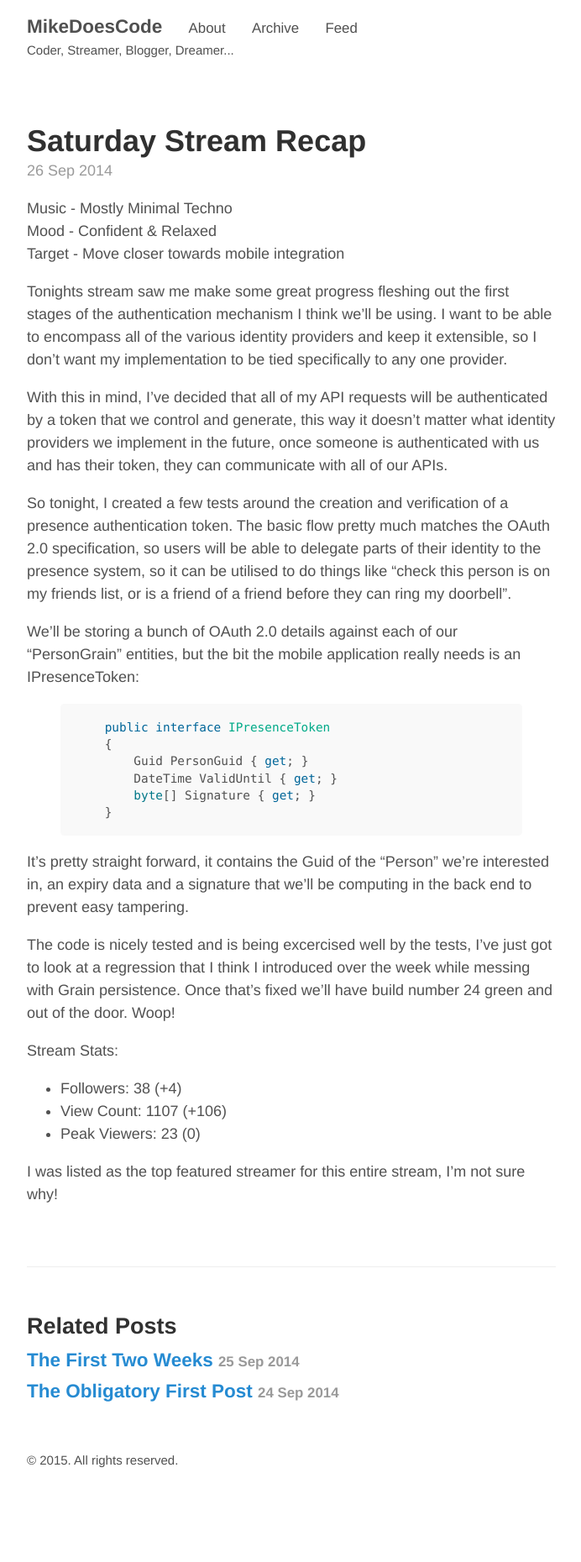
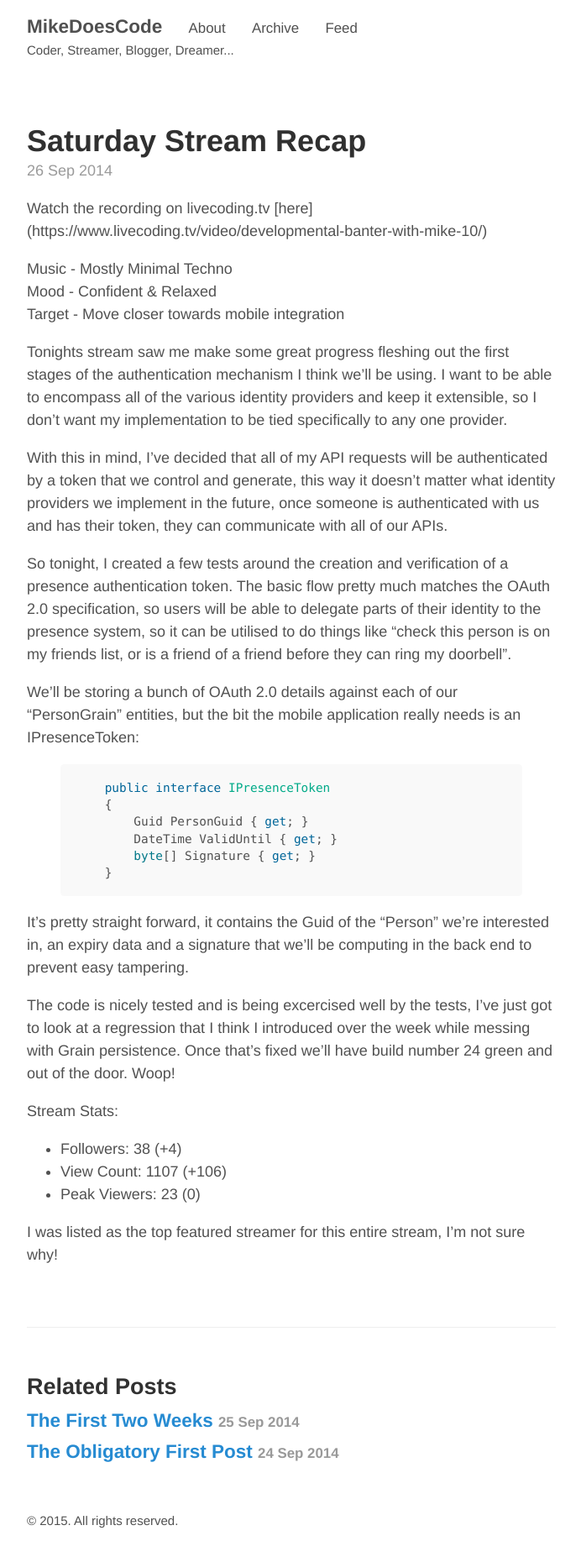
Before and after one commit to MikeHardman/mikehardman.github.io, a Jekyll site: the page built from _posts/2014-09-26-saturday-evening-recap.md, in a window 1280 px wide. Shown: the whole page at 84% size, without its empty margins (293-985 px from the left). Built offline with Jekyll 4.4.1, drawn with Linux system fonts in a browser that asks for light colours; before the commit the page ends 1788 px from its top, so only the background shows below that.

Commit message:
Updating post.

```diff
--- a/_posts/2014-09-26-saturday-evening-recap.md
+++ b/_posts/2014-09-26-saturday-evening-recap.md
@@ -2,6 +2,8 @@
 title: Saturday Stream Recap
 layout: post
 ---
+
+Watch the recording on livecoding.tv [here] (https://www.livecoding.tv/video/developmental-banter-with-mike-10/)
 
 Music - Mostly Minimal Techno
 Mood - Confident & Relaxed
```
